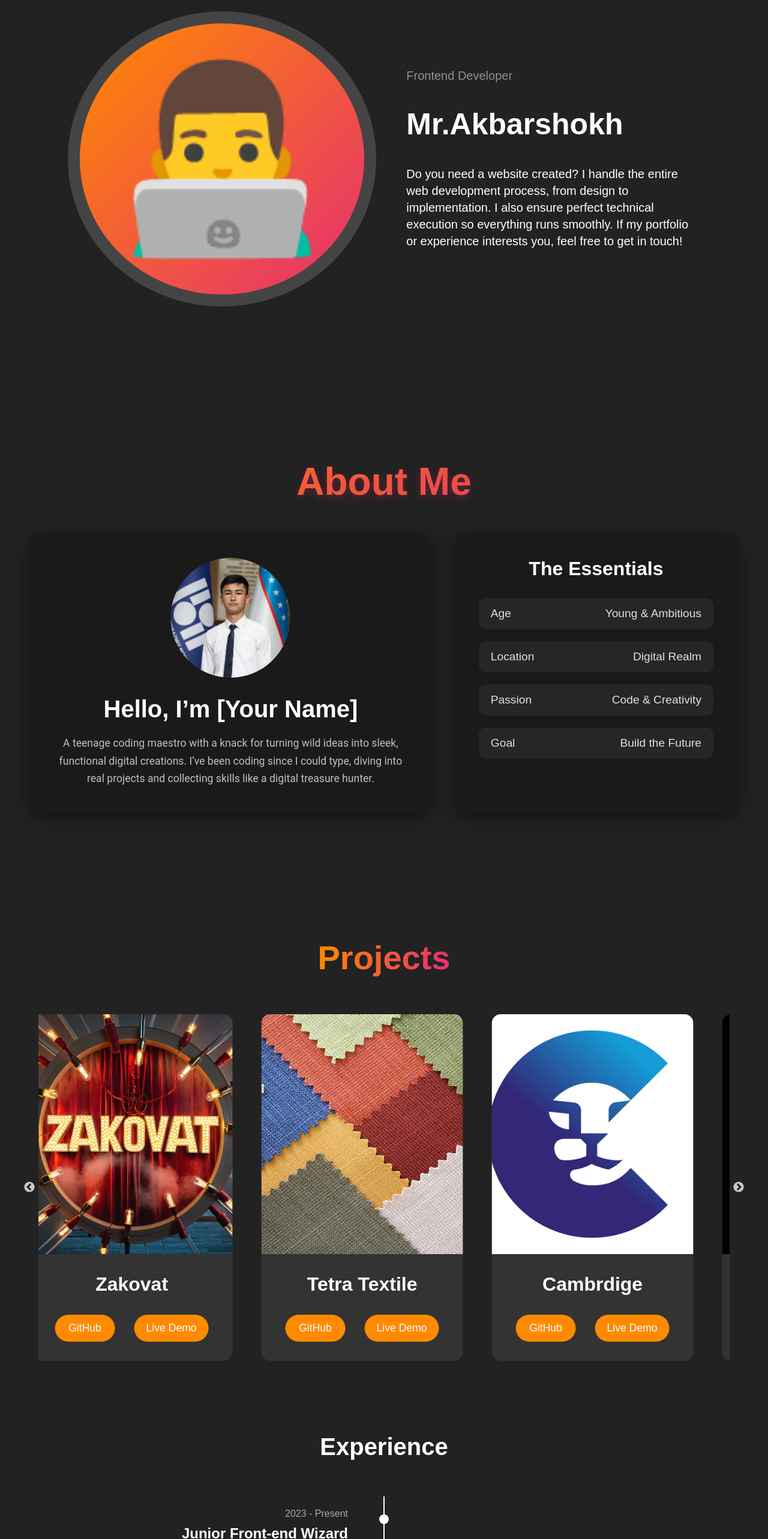
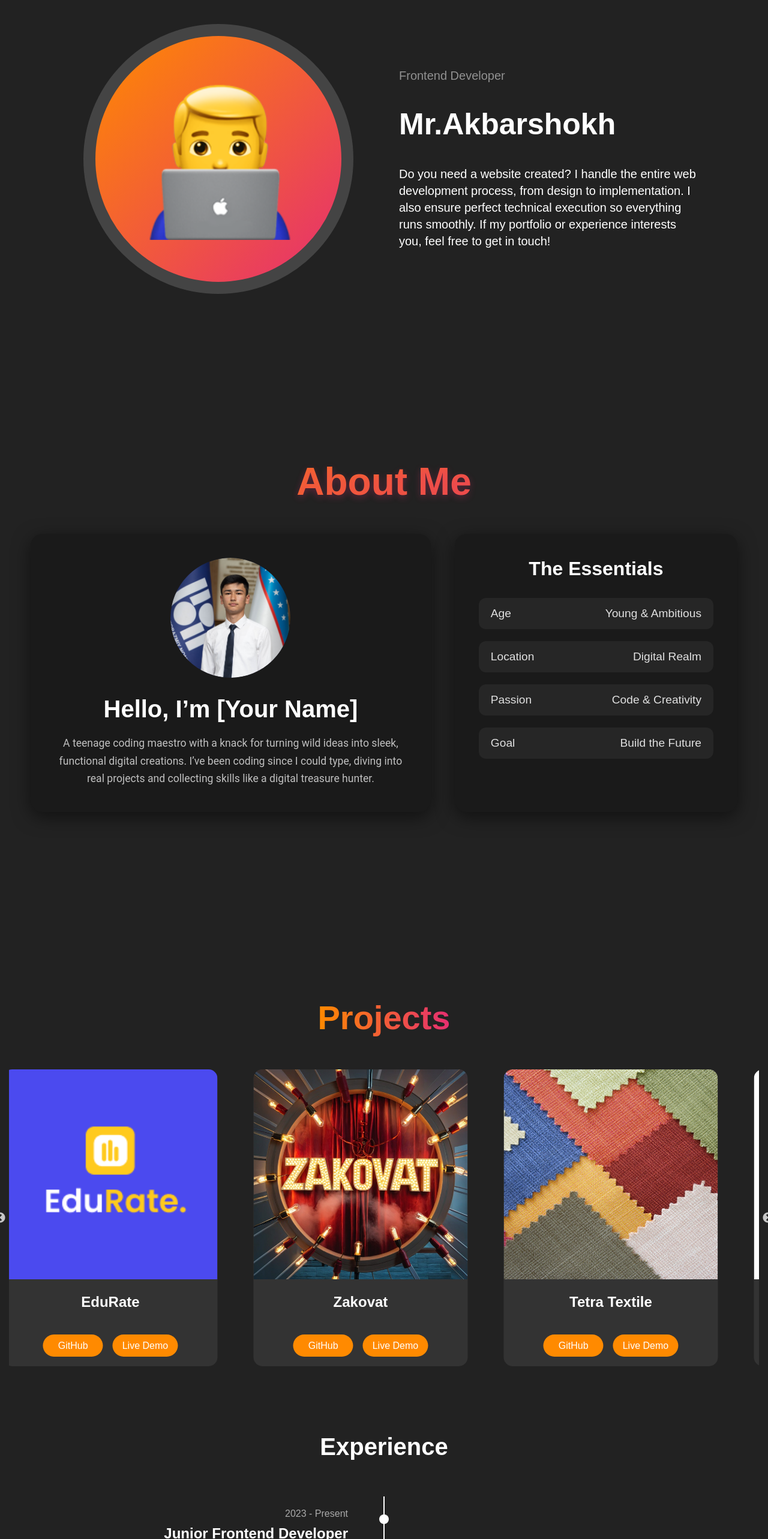
Before and after one commit to Akbarshoh404/New-Portfolio, a React (Create React App) app: page / in a window 1280 px wide. Shown: the part 160-2726 px from the top of the page at 60% size. Built offline with nearby package versions, Linux system fonts and the light colour scheme.

Commit message:
fixed bugs

```diff
--- a/src/Pages/Experience/index.jsx
+++ b/src/Pages/Experience/index.jsx
@@ -8,17 +8,17 @@ const Experience = () => {
   const experiences = [
     {
       year: "2023 - Present",
-      title: "Junior Front-end Wizard",
-      company: "Freelance Trailblazer",
+      title: "Junior Frontend Developer",
+      company: "Freelance",
       description:
-        "As a teenage coding prodigy, I dove headfirst into a whirlwind of real-world projects, crafting pixel-perfect interfaces and mastering the art of problem-solving with every line of code. Experience? I’ve got a treasure chest full of it!",
+        "Building responsive and dynamic web applications while continuously refining my skills in React, JavaScript, and modern UI frameworks. Collaborated with clients to deliver high-quality solutions that enhance user experience.",
     },
     {
-      year: "2025 - Beyond the Horizon",
-      title: "Frontend Visionary",
-      company: "Dream Collaborations Inc.",
+      year: "2025 - Future",
+      title: "Frontend Engineer",
+      company: "Tech Innovators Inc.",
       description:
-        "Gearing up to conquer the digital frontier, I’m set to weave magic on epic projects alongside brilliant minds from every corner of the globe. Big ideas, bold designs, and boundless creativity—watch this space!",
+        "Aiming to contribute to large-scale projects, develop cutting-edge user interfaces, and work alongside industry professionals to push the boundaries of frontend development.",
     },
   ];
 
--- a/src/Pages/Header/index.jsx
+++ b/src/Pages/Header/index.jsx
@@ -1,13 +1,19 @@
+// Home.jsx
 import React from "react";
 import styles from "./style.module.scss";
+import profileImage from "../../Components/icons/emoji.png";
 
 const Home = () => {
   return (
     <div className={styles.home}>
       <div className={styles.container}>
         <div className={styles.left}>
-          <div className={styles.emojiContainer}>
-            <p>👨‍💻</p>
+          <div className={styles.imageContainer}>
+            <img
+              src={profileImage}
+              alt="Profile"
+              className={styles.profileImage}
+            />
           </div>
         </div>
         <div className={styles.right}>
--- a/src/Pages/Header/style.module.scss
+++ b/src/Pages/Header/style.module.scss
@@ -1,8 +1,10 @@
+// style.module.scss
 * {
   margin: 0;
   padding: 0;
   box-sizing: border-box;
 }
+
 .home {
   width: 100%;
   height: 100vh;
@@ -12,10 +14,10 @@
   align-items: center;
   justify-content: center;
   padding: 70px 20px 20px 20px;
+}
 
-  @media (max-width: 768px) {
-    padding: 60px 15px 15px 15px;
-  }
+.home:hover {
+  box-shadow: none;
 }
 
 .container {
@@ -24,124 +26,127 @@
   align-items: center;
   justify-content: center;
   gap: 50px;
+}
 
-  @media (max-width: 1024px) {
-    flex-direction: column;
-    gap: 30px;
-    width: 90%;
+.left {
+  flex: 1;
+  display: flex;
+  justify-content: center;
+  align-items: center;
+}
+
+.imageContainer {
+  padding: 70px;
+  background: linear-gradient(135deg, #ff8a00, #e52e71);
+  border-radius: 50%;
+  border: 20px solid #444444;
+  display: flex;
+  align-items: center;
+  justify-content: center;
+  width: 450px;
+  height: 450px;
+
+  img {
+    width: 100%;
+    height: 100%;
   }
 }
 
-.left {
-  flex: 1; // Changed from width: 100% to flex for better responsiveness
-  display: flex;
-  justify-content: center;
-  align-items: center;
-
-  @media (max-width: 768px) {
-    margin-top: 0;
-  }
-}
-
-.emojiContainer {
-  padding: 50px;
-  background: linear-gradient(135deg, #ff8a00, #e52e71);
-  border-radius: 50%;
-  display: flex;
-  align-items: center;
-  justify-content: center;
-  border: 20px solid #444444;
-
-  p {
-    font-size: 300px;
-    margin: 0; // Ensure no extra margins
-    display: flex;
-    align-items: center;
-    justify-content: center;
-
-    @media (max-width: 1024px) {
-      font-size: 200px;
-    }
-
-    @media (max-width: 768px) {
-      font-size: 150px;
-    }
-
-    @media (max-width: 480px) {
-      font-size: 150px;
-    }
-  }
-
-  @media (max-width: 1024px) {
-    padding: 60px;
-    border-width: 15px;
-  }
-
-  @media (max-width: 768px) {
-    padding: 40px;
-    border-width: 12px;
-  }
-
-  @media (max-width: 480px) {
-    padding: 40px;
-    border-width: 10px;
-  }
+.profileImage {
+  width: 100%;
+  height: 100%;
+  object-fit: cover;
+  border-radius: 15px;
 }
 
 .right {
-  flex: 1; // Changed from width: 100% to flex
+  flex: 1;
   display: flex;
   flex-direction: column;
   gap: 40px;
-
-  @media (max-width: 1024px) {
-    gap: 20px;
-    text-align: center;
-    margin-bottom: 0; // Removed unnecessary margin-bottom
-    text-align: center;
-  }
 }
 
 .p1 {
   color: #919191;
   font-size: 20px;
-
-  @media (max-width: 768px) {
-    font-size: 18px;
-  }
-
-  @media (max-width: 480px) {
-    font-size: 16px;
-  }
 }
 
 .p2 {
   font-size: 50px;
   font-weight: bold;
-
-  @media (max-width: 1024px) {
-    font-size: 40px;
-  }
-
-  @media (max-width: 768px) {
-    font-size: 32px;
-  }
-
-  @media (max-width: 480px) {
-    font-size: 24px;
-  }
 }
 
 .p3 {
   font-size: 20px;
   line-height: 28px;
+}
 
-  @media (max-width: 768px) {
+@media (max-width: 1024px) {
+  .container {
+    flex-direction: column;
+    gap: 30px;
+    width: 90%;
+  }
+
+  .right {
+    gap: 20px;
+    text-align: center;
+  }
+
+  .imageContainer {
+    width: 350px;
+    height: 350px;
+    border-width: 15px;
+    padding: 50px;
+  }
+
+  .p2 {
+    font-size: 40px;
+  }
+}
+
+@media (max-width: 768px) {
+  .home {
+    padding: 60px 15px 15px 15px;
+  }
+
+  .imageContainer {
+    width: 300px;
+    height: 300px;
+    border-width: 12px;
+  }
+
+  .p1 {
+    font-size: 18px;
+  }
+
+  .p2 {
+    font-size: 32px;
+  }
+
+  .p3 {
     font-size: 18px;
     line-height: 24px;
   }
+}
 
-  @media (max-width: 480px) {
+@media (max-width: 480px) {
+  .imageContainer {
+    width: 250px;
+    height: 250px;
+    border-width: 10px;
+    padding: 40px;
+  }
+
+  .p1 {
+    font-size: 16px;
+  }
+
+  .p2 {
+    font-size: 24px;
+  }
+
+  .p3 {
     font-size: 16px;
     line-height: 22px;
   }
--- a/src/Pages/Projects/index.jsx
+++ b/src/Pages/Projects/index.jsx
@@ -35,7 +35,7 @@ const projectsData = [
   },
   {
     id: 4,
-    title: "Cambrdige",
+    title: "Cambridge",
     image: cambridge,
     github: "https://github.com/username/project4",
     demo: "https://project4-demo.com",
@@ -57,30 +57,40 @@ const Projects = () => {
     slidesToShow: 3,
     slidesToScroll: 1,
     arrows: true,
-    centerMode: false,
+    centerMode: true,
+    centerPadding: "0px",
     autoplay: true,
     autoplaySpeed: 3000,
     pauseOnHover: true,
     responsive: [
       {
-        breakpoint: 1024,
+        breakpoint: 1200,
         settings: {
           slidesToShow: 2,
           slidesToScroll: 1,
+          centerMode: true,
+          centerPadding: "0px",
+          arrows: true,
         },
       },
       {
-        breakpoint: 768,
+        breakpoint: 800,
         settings: {
           slidesToShow: 1,
           slidesToScroll: 1,
+          centerMode: true,
+          centerPadding: "50px",
+          arrows: true,
         },
       },
       {
-        breakpoint: 480,
+        breakpoint: 600,
         settings: {
           slidesToShow: 1,
           slidesToScroll: 1,
+          centerMode: true,
+          centerPadding: "30px",
+          arrows: true,
         },
       },
     ],
@@ -94,11 +104,13 @@ const Projects = () => {
           {projectsData.map((project) => (
             <div key={project.id} className={styles.cardWrapper}>
               <div className={styles.card}>
-                <img
-                  src={project.image}
-                  alt={project.title}
-                  className={styles.cardImage}
-                />
+                <div className={styles.imageContainer}>
+                  <img
+                    src={project.image}
+                    alt={project.title}
+                    className={styles.cardImage}
+                  />
+                </div>
                 <h3 className={styles.cardTitle}>{project.title}</h3>
                 <div className={styles.cardLinks}>
                   <a
--- a/src/Pages/Projects/style.module.scss
+++ b/src/Pages/Projects/style.module.scss
@@ -10,33 +10,32 @@
   height: 100vh;
   background: #222222;
   color: white;
-  padding-top: 150px;
+  padding-top: 200px;
   display: flex;
   flex-direction: column;
   align-items: center;
-  justify-content: center;
 }
 
 .projectsTitle {
-  font-size: clamp(2rem, 6vw, 3.5rem);
+  font-size: clamp(2rem, 5vw, 3.5rem);
   font-weight: 700;
   text-align: center;
   background: linear-gradient(to right, #ff8a00, #e52e71);
   -webkit-background-clip: text;
   color: transparent;
-  padding: 2rem 0;
+  padding: 1.5rem 0;
 }
 
 .container {
-  width: 90%;
+  width: 100%;
   max-width: 1400px;
   margin: 0 auto;
   flex-grow: 1;
+  padding: 0 15px;
 }
 
 .slick-slider {
   position: relative;
-  padding: 0 60px;
   height: 100%;
 }
 
@@ -52,7 +51,7 @@
 }
 
 .cardWrapper {
-  padding: 30px clamp(0.75rem, 2.5vw, 1.5rem);
+  padding: clamp(15px, 3vw, 30px);
   height: 100%;
 }
 
@@ -73,23 +72,30 @@
   transform: translateY(-10px);
 }
 
+.imageContainer {
+  width: 100%;
+  height: clamp(250px, 50vw, 350px); // Increased height
+  overflow: hidden;
+}
+
 .cardImage {
   width: 100%;
-  height: clamp(200px, 45vw, 400px);
+  height: 100%;
   object-fit: cover;
+  display: block;
 }
 
 .cardTitle {
-  padding: clamp(1.25rem, 2.5vw, 2rem);
-  font-size: clamp(1.25rem, 3.5vw, 2rem);
+  padding: clamp(1rem, 2vw, 1.5rem);
+  font-size: clamp(1.1rem, 3vw, 1.5rem);
   text-align: center;
   color: #fff;
 }
 
 .cardLinks {
-  padding: 0 clamp(1.25rem, 2.5vw, 2rem) clamp(1.25rem, 2.5vw, 2rem);
+  padding: clamp(0.5rem, 1.5vw, 1rem) clamp(1rem, 2vw, 1.5rem);
   display: flex;
-  gap: clamp(0.75rem, 2.5vw, 2rem);
+  gap: clamp(0.5rem, 1.5vw, 1rem);
   justify-content: center;
   margin-top: auto;
 }
@@ -97,12 +103,12 @@
 .link {
   color: #fff;
   text-decoration: none;
-  padding: clamp(0.5rem, 1.5vw, 0.75rem) clamp(1rem, 2vw, 1.25rem);
+  padding: clamp(0.4rem, 1vw, 0.6rem) clamp(0.8rem, 1.5vw, 1rem);
   background: #ff8a00;
   border-radius: 25px;
-  font-size: clamp(0.9rem, 2vw, 1.1rem);
+  font-size: clamp(0.8rem, 1.5vw, 1rem);
   transition: background 0.3s ease, transform 0.3s ease;
-  min-width: 100px;
+  min-width: clamp(80px, 15vw, 100px);
   text-align: center;
 }
 
@@ -118,9 +124,9 @@
   background: rgba(255, 138, 0, 0.7);
   border: none;
   color: white;
-  font-size: clamp(2rem, 5vw, 4rem);
-  width: clamp(50px, 7vw, 80px);
-  height: clamp(50px, 7vw, 80px);
+  font-size: clamp(1.5rem, 4vw, 2.5rem);
+  width: clamp(40px, 6vw, 60px);
+  height: clamp(40px, 6vw, 60px);
   border-radius: 50%;
   cursor: pointer;
   transition: background 0.3s ease;
@@ -140,11 +146,11 @@
 }
 
 .slick-prev {
-  left: clamp(15px, 2.5vw, 40px);
+  left: clamp(10px, 2vw, 20px);
 }
 
 .slick-next {
-  right: clamp(15px, 2.5vw, 40px);
+  right: clamp(10px, 2vw, 20px);
 }
 
 .slick-prev:before,
@@ -152,24 +158,52 @@
   display: none;
 }
 
-@media (max-width: 768px) {
+@media (max-width: 1200px) {
+  .container {
+    width: 95%;
+  }
+}
+
+@media (max-width: 800px) {
   .projects {
-    padding: 60px 0 2rem 0;
+    padding: 10px;
+    padding-top: 250px;
+  }
+
+  .projectsTitle {
+    padding: 1rem 0;
   }
 
   .cardWrapper {
-    padding: 15px clamp(0.75rem, 2vw, 1.25rem);
+    padding: clamp(10px, 2vw, 20px);
+  }
+
+  .imageContainer {
+    height: clamp(250px, 50vw, 350px);
   }
 }
 
-@media (max-width: 480px) {
+@media (max-width: 600px) {
+  .projects {
+    padding: 10px;
+    padding-top: 250px;
+  }
+
+  .container {
+    padding: 0 10px;
+  }
+
   .cardWrapper {
-    padding: 10px 0.75rem;
+    padding: clamp(5px, 1.5vw, 15px);
+  }
+
+  .imageContainer {
+    height: clamp(250px, 50vw, 350px);
   }
 
   .slick-arrow {
-    width: 50px;
-    height: 50px;
-    font-size: 2rem;
+    width: clamp(30px, 5vw, 40px);
+    height: clamp(30px, 5vw, 40px);
+    font-size: clamp(1rem, 3vw, 1.5rem);
   }
 }
```
Also changed, not shown: src/Components/icons/emoji.png (added).
